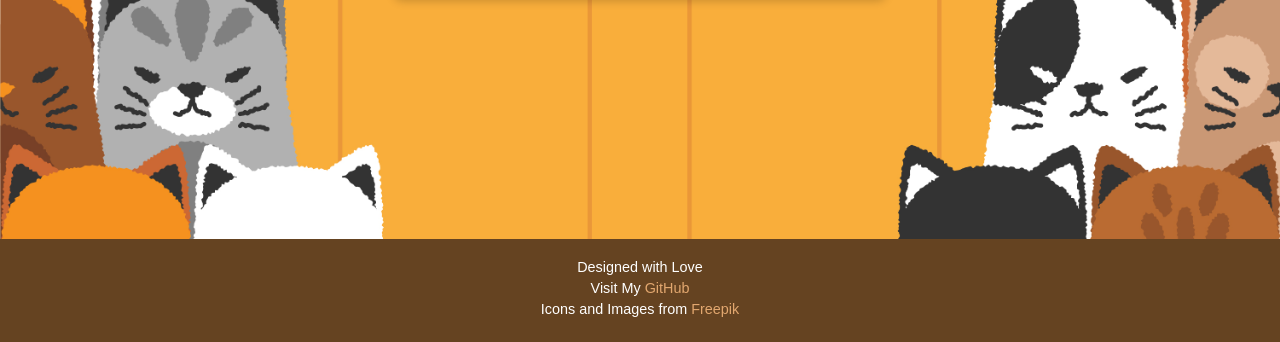
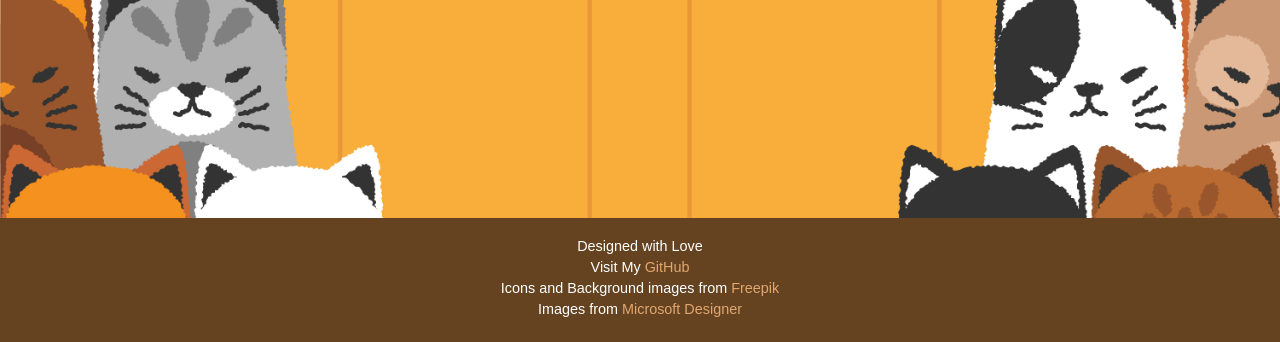
Before and after one commit to VinLvy/Restaurant-Page, a website built with webpack: page src/template.html in a window 1280 px wide. Shown: the part 458-800 px from the top of the page. Built offline with nearby package versions, Linux system fonts and the light colour scheme.

Commit message:
Footer 1.2

```diff
--- a/src/template.html
+++ b/src/template.html
@@ -25,7 +25,8 @@
   <footer class="container">
     <p>Designed with Love</p>
     <p>Visit My <a href="https://github.com/VinLvy">GitHub</a></p>
-    <p>Icons and Images from <a href="https://www.freepik.com/">Freepik</a></p>
+    <p>Icons and Background images from <a href="https://www.freepik.com/">Freepik</a></p>
+    <p>Images from <a href="https://designer.microsoft.com/">Microsoft Designer</a></p>
   </footer>
 </body>
 </html>
```
Also changed, not shown: src/images/Designer.jpeg (added).
